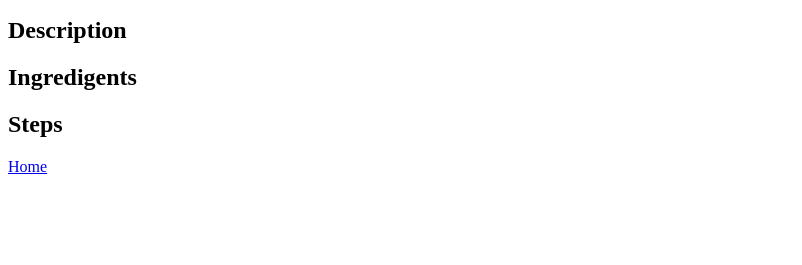
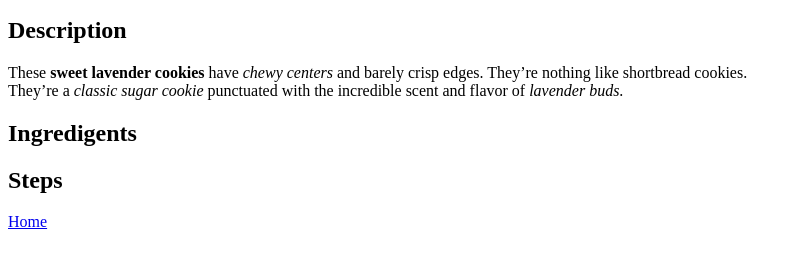
Before and after one commit to bon-nina/odin-recipes, a plain HTML site: page recipes/cookies.html in a window 1280 px wide. Shown: the part 421-686 px from the top of the page, without its empty margins (0-802 px from the left). Drawn offline with Linux system fonts and the light colour scheme.

Commit message:
Added description to cookies.html

```diff
--- a/recipes/cookies.html
+++ b/recipes/cookies.html
@@ -13,6 +13,10 @@
         </p>
 
         <h2>Description</h2>
+            <p>These  <strong>sweet lavender cookies</strong> have <em>chewy centers</em> and barely crisp edges. They’re nothing like shortbread cookies.
+                <br>
+                They’re a <em>classic sugar cookie</em> punctuated with the incredible scent and flavor of <em>lavender buds</em>.
+            </p>
         <h2>Ingredigents</h2>
         <h2>Steps</h2>
 
```
